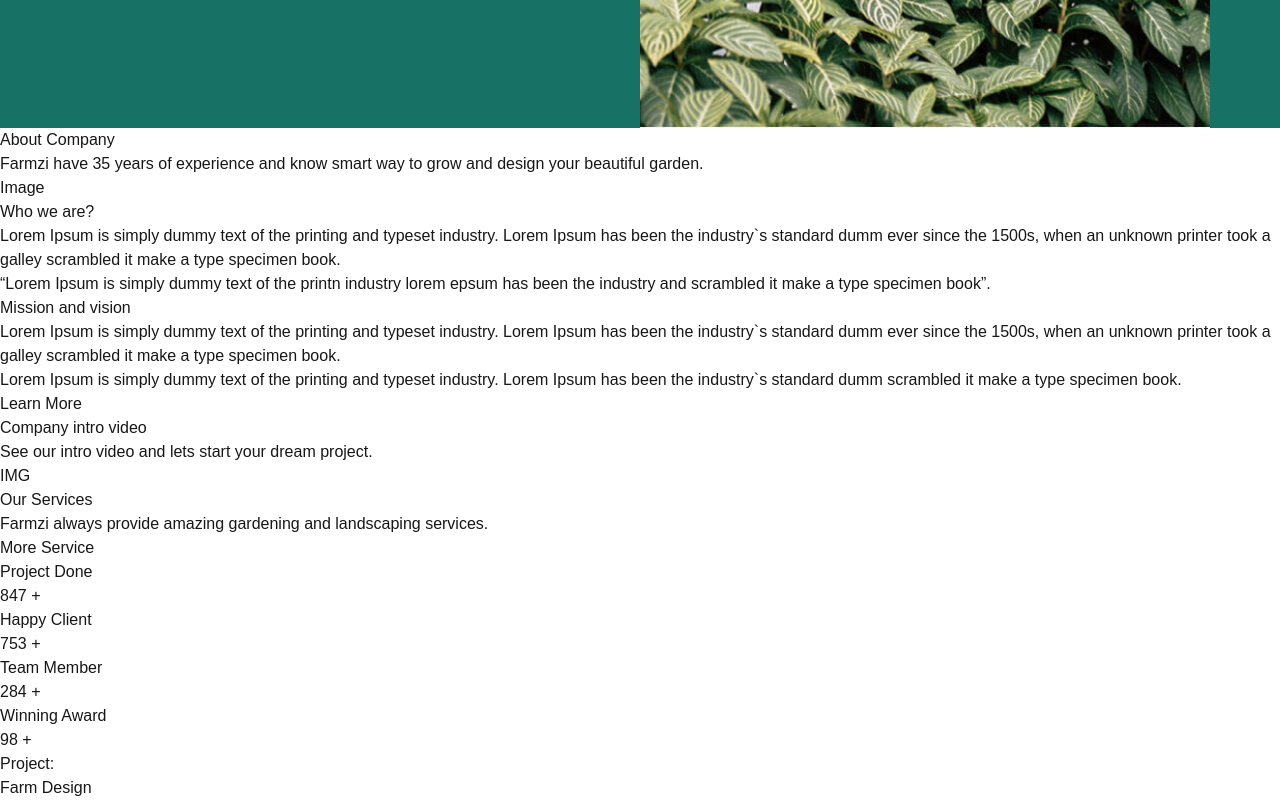
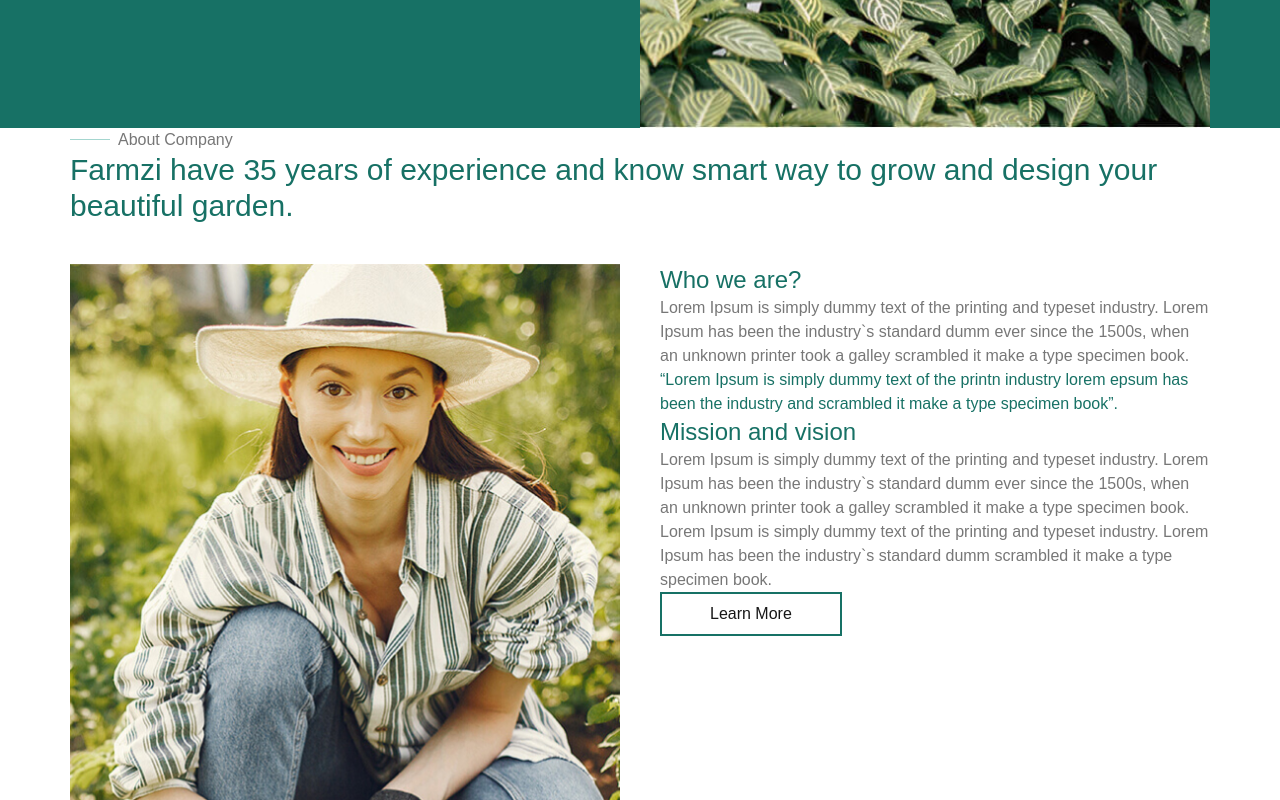
Before and after one commit to theCapnCoder/1_low_farmzi, a Next.js app: page / in a window 1280 px wide. Shown: the part 860-1660 px from the top of the page. Built offline with nearby package versions, Linux system fonts and the light colour scheme.

Commit message:
feat: About markUp

```diff
--- a/src/app/_components/button.tsx
+++ b/src/app/_components/button.tsx
@@ -1,7 +1,14 @@
+import clsx from "clsx";
 import { PropsWithChildren } from "react";
 
-type Props = PropsWithChildren;
+type Props = PropsWithChildren<{
+  className?: string;
+}>;
 
-export const Button: React.FC<Props> = ({ children }) => {
-  return <button className="bg-white py-2 px-12">{children}</button>;
+export const Button: React.FC<Props> = ({ children, className }) => {
+  return (
+    <button className={clsx("bg-white px-12 py-2", className)}>
+      {children}
+    </button>
+  );
 };
--- a/src/app/_components/line-text.tsx
+++ b/src/app/_components/line-text.tsx
@@ -1,11 +1,15 @@
+import clsx from "clsx";
 import { PropsWithChildren } from "react";
 
-type Props = PropsWithChildren;
+type Props = PropsWithChildren<{
+  className?: string;
+  lineClassName?: string;
+}>;
 
-export const LineText: React.FC<Props> = ({ children }) => {
+export const LineText: React.FC<Props> = ({ children, className, lineClassName }) => {
   return (
-    <div className="grid grid-cols-[2.5rem_1fr] items-center gap-2">
-      <div className="h-[0.0625rem] w-10 bg-white_light"></div>
+    <div className={clsx("grid grid-cols-[2.5rem_1fr] items-center gap-2", className)}>
+      <div className={clsx("h-[0.0625rem] w-10 bg-white_light", lineClassName)}></div>
       {children}
     </div>
   );
--- a/src/app/_containers/about.tsx
+++ b/src/app/_containers/about.tsx
@@ -1,46 +1,57 @@
+import Image from "next/image";
+import { Container } from "../_components/container";
+import { LineText } from "../_components/line-text";
+import Woman from "../../../public/images/woman.jpg";
+import { Button } from "../_components/button";
+
 export default function About() {
   return (
     <section>
-      <div>
-        <div>About Company</div>
-        <div>
+      <Container>
+        <div className="mb-10">
+          <LineText>
+            <h5 className="text-gray_light">About Company</h5>
+          </LineText>
+          <h3 className="text-3xl text-green_light">
             Farmzi have 35 years of experience and know smart way to grow and
             design your beautiful garden.
-        </div>
+          </h3>
         </div>
 
-      <div>
-        <div>Image</div>
+        <div className="grid grid-cols-[1fr_1fr] gap-10">
+          <Image src={Woman} alt="woman" />
 
           <div>
-          <div>Who we are?</div>
-          <div>
+            <h3 className="text-2xl text-green_light">Who we are?</h3>
+            <h5 className="text-gray_light">
               Lorem Ipsum is simply dummy text of the printing and typeset
               industry. Lorem Ipsum has been the industry`s standard dumm ever
-            since the 1500s, when an unknown printer took a galley scrambled it
-            make a type specimen book.
-          </div>
-          <div>
-            “Lorem Ipsum is simply dummy text of the printn industry lorem epsum
-            has been the industry and scrambled it make a type specimen book”.
-          </div>
+              since the 1500s, when an unknown printer took a galley scrambled
+              it make a type specimen book.
+            </h5>
+            <h4 className="text-green_light">
+              “Lorem Ipsum is simply dummy text of the printn industry lorem
+              epsum has been the industry and scrambled it make a type specimen
+              book”.
+            </h4>
 
-          <div>Mission and vision</div>
-          <div>
+            <h3 className="text-2xl text-green_light">Mission and vision</h3>
+            <h5 className="text-gray_light">
               Lorem Ipsum is simply dummy text of the printing and typeset
               industry. Lorem Ipsum has been the industry`s standard dumm ever
-            since the 1500s, when an unknown printer took a galley scrambled it
-            make a type specimen book.
-          </div>
-          <div>
+              since the 1500s, when an unknown printer took a galley scrambled
+              it make a type specimen book.
+            </h5>
+            <h5 className="text-gray_light">
               Lorem Ipsum is simply dummy text of the printing and typeset
               industry. Lorem Ipsum has been the industry`s standard dumm
               scrambled it make a type specimen book.
-          </div>
+            </h5>
 
-          <button>Learn More</button>
+            <Button className="border-2 border-green_light">Learn More</Button>
           </div>
         </div>
+      </Container>
     </section>
   );
 }
--- a/tailwind.config.ts
+++ b/tailwind.config.ts
@@ -9,6 +9,7 @@ export default {
   theme: {
     extend: {
       colors: {
+        gray_light: "#777",
         green_light: "#177165",
         white_light: "#a4d6cf",
         background: "var(--background)",
```
Lines whose indentation alone changed are shown as unchanged.
